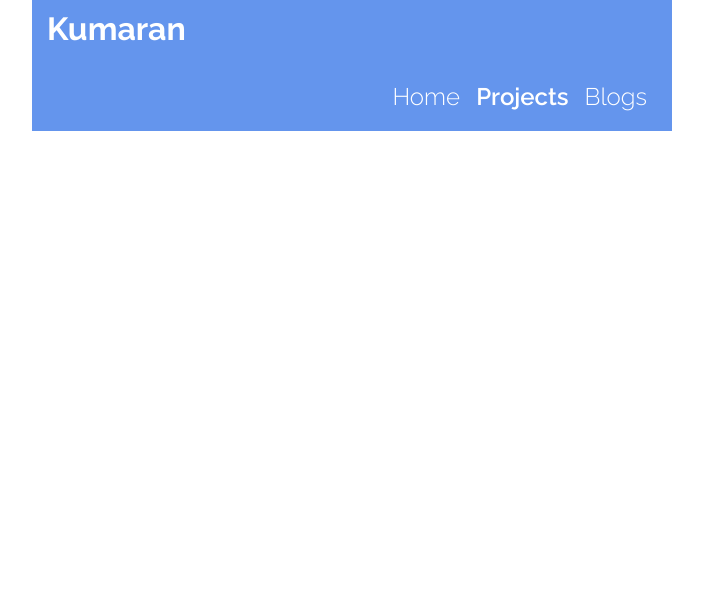
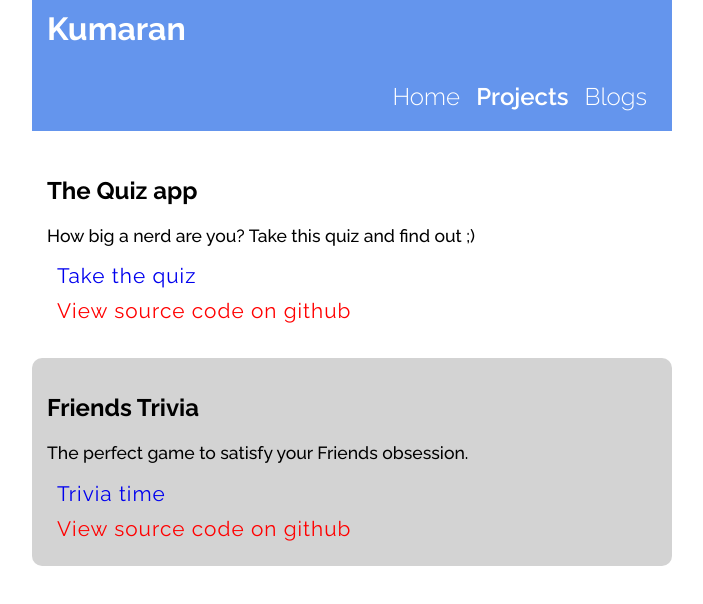
Before and after one commit to KumaranSahi/kumaran-portfolio, a plain HTML site: page projects.html in a window 1280 px wide. Shown: the whole page, without its empty margins (288-991 px from the left). Drawn offline with Linux system fonts and the light colour scheme.

Commit message:
chore-site done

```diff
--- a/projects.html
+++ b/projects.html
@@ -19,14 +19,42 @@
                 <a href="/" class="links-nav ">
                     Home
                 </a>
-                <a href="/" class="links-nav links-nav-active">
+                <a href="./projects.html" class="links-nav links-nav-active">
                     Projects
                 </a>
-                <a href="/" class="links-nav ">
+                <a href="./blogs.html" class="links-nav ">
                     Blogs
                 </a>
             </div>
         </nav>
+        <section class="section-content">
+            <h1>
+                The Quiz app
+            </h1>
+            <p class="typography">
+                How big a nerd are you? Take this quiz and find out ;)
+            </p>
+            <a href="https://repl.it/@KumaranUchiha/TheQuizApp?embed=1&output=1#index.js" class="link-section links-projects" target="_blank">
+                Take the quiz
+            </a>
+            <a href="https://github.com/KumaranSahi/TheQuizApp" class="link-section links-github links-projects" target="_blank">
+                View source code on github
+            </a>
+        </section>
+        <section class="section-content">
+            <h1>
+                Friends Trivia
+            </h1>
+            <p class="typography">
+                The perfect game to satisfy your Friends obsession.
+            </p>
+            <a href="https://repl.it/@KumaranUchiha/FriendsTrivia?embed=1&output=1#index.js" class="link-section links-projects" target="_blank">
+                Trivia time
+            </a>
+            <a href="https://github.com/KumaranSahi/FriendsTrivia" class="link-section links-github links-projects" target="_blank">
+                View source code on github
+            </a>
+        </section>
     </main>
 </body>
 </html>
--- a/styles.css
+++ b/styles.css
@@ -106,6 +106,15 @@
     font-size: 1.5rem;
 }
 
+.links-github{
+    color: red;
+}
+
+.links-projects{
+    display: block;
+    margin: 10px;
+}
+
 .links-nav-title{
     font-weight: 800;
     font-size: 2rem;
```
Also changed, not shown: blogs.html (+14 -2 lines), index.html (+2 -2 lines).
